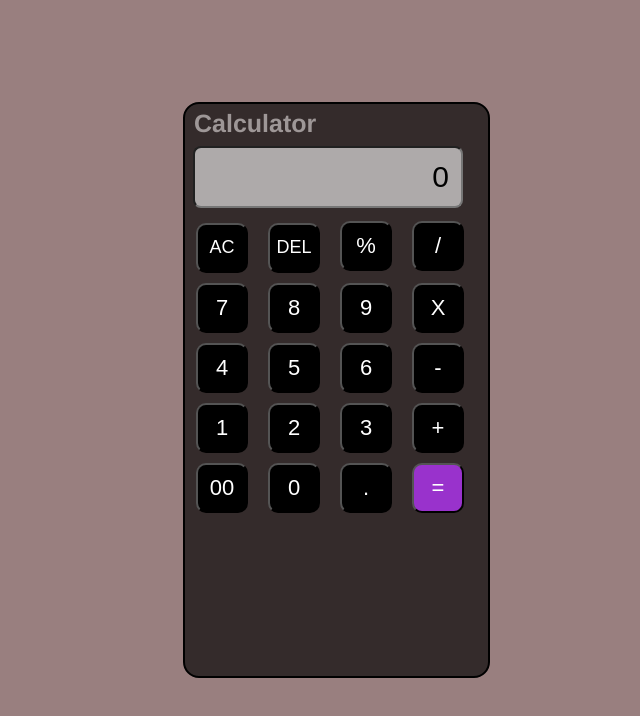
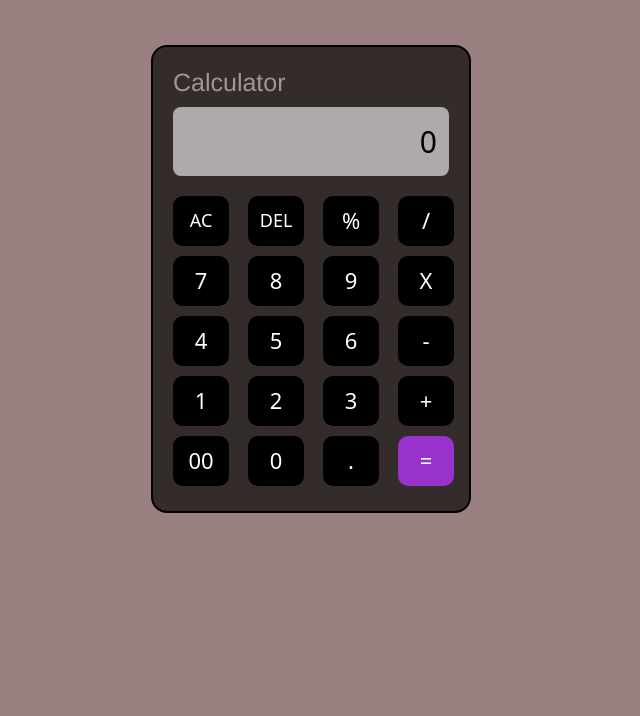
Before and after one commit to Areeba1155/Calculator, a plain HTML site: page index.html in a window 1280 px wide. Shown: the whole page, without its empty margins (329-969 px from the left). Drawn offline with nearby package versions, Linux system fonts and the light colour scheme.

Commit message:
Add new file

```diff
--- a/index.html
+++ b/index.html
@@ -5,216 +5,92 @@
     <meta charset="UTF-8">
     <meta name="viewport" content="width=device-width, initial-scale=1.0">
     <title>Calculator</title>
-    <style>
-        * {
-            padding: 0;
-            margin: 0;
-            box-sizing: border-box;
-        }
-
-        body {
-            width: 100%;
-            height: 65vh;
-            background-color: rgb(153, 127, 127);
-            /* background-image: url(https://img.freepik.com/premium-photo/blue-mathematical-plus-symbols-pattern-math-design-elements-background-medical-tech-background_1029469-79145.jpg?size=626&ext=jpg&ga=GA1.1.1980214654.1711614127&semt=ais); */
-        }
-
-        .calculator {
-            width: 24%;
-            height: 72vh;
-            border: 2px solid black;
-            border-radius: 16px;
-            background-color: rgb(0, 0, 0, 0.66);
-            box-shadow: inset;
-            margin-top: 8%;
-            margin-left: 40%;
-        }
-
-        .calculator h3 {
-            font-size: 25px;
-            color: rgb(158, 151, 151);
-            font-family: 'Franklin Gothic Medium', 'Arial Narrow', Arial, sans-serif;
-            margin: 5px 0px 0px 9px;
-        }
-
-        input {
-            width: 270px;
-            padding: 12px;
-            /* padding: 4px 10px 4px 0px; */
-            margin: 8px 8px;
-            background-color: rgba(255, 255, 255, 0.60);
-            text-align: right;
-            border-radius: 8px;
-            font-size: 30px;
-            font-weight: 500;
-            /* font-family: 'Franklin Gothic Medium', 'Arial Narrow', Arial, sans-serif; */
-            /* box-shadow: inset 0px 0px 8px rgba(0, 0, 0, 0.49);
-            text-shadow: 0px 1px 5px rgba(0, 0, 0, 0.38); */
-        }
-
-        input::placeholder {
-            color: black;
-        }
-
-        button {
-            width: 52px;
-            height: 50px;
-            /* padding: 6px 16px; */
-            margin: 5px;
-            margin-left: 11px;
-            font-size: 22px;
-            background-color: black;
-            color: white;
-            border-radius: 10px;
-            cursor: pointer;
-        }
-
-        .equal {
-            color: white;
-            background-color: darkorchid;
-        }
-
-        .AC,
-        .DEL {
-            font-size: 18px;
-        }
-
-        button:hover {
-            color: white;
-            background-color: rgb(114, 48, 48);
-        }
-
-        /* Media Queries */
-
-        @media (max-width: 320px) {
-            .calculator {
-                width: 63%;
-                height: 60vh;
-                border: 2px solid black;
-                border-radius: 16px;
-                background-color: rgb(0, 0, 0, 0.66);
-                box-shadow: inset;
-                margin-top: 32%;
-                margin-left: 16%;
-            }
-
-            .calculator h3 {
-                font-size: 15px;
-                color: rgb(158, 151, 151);
-                font-family: 'Franklin Gothic Medium', 'Arial Narrow', Arial, sans-serif;
-                margin: 5px 0px 0px 9px;
-            }
-
-            input {
-                width: 175px;
-                padding: 6px;
-                /* padding: 4px 10px 4px 0px; */
-                margin: 8px 8px;
-                background-color: rgba(255, 255, 255, 0.60);
-                text-align: right;
-                border-radius: 8px;
-                font-size: 15px;
-                font-weight: 500;
-                /* font-family: 'Franklin Gothic Medium', 'Arial Narrow', Arial, sans-serif; */
-                /* box-shadow: inset 0px 0px 8px rgba(0, 0, 0, 0.49);
-            text-shadow: 0px 1px 5px rgba(0, 0, 0, 0.38); */
-            }
-
-            input::placeholder {
-                color: black;
-            }
-
-            button {
-                width: 33px;
-                height: 33px;
-                /* padding: 6px 16px; */
-                margin-top: 6px;
-                margin-left: 6px;
-                font-size: 12px;
-                background-color: black;
-                color: white;
-                border-radius: 10px;
-                cursor: pointer;
-            }
-
-            .equal {
-                color: white;
-                background-color: darkorchid;
-            }
-
-            .AC,
-            .DEL {
-                font-size: 10px;
-            }
-
-            button:hover {
-                color: white;
-                background-color: rgb(114, 48, 48);
-            }
-
-
-        }
-    </style>
+    <!-- Bootstrap CSS -->
+    <link href="https://cdn.jsdelivr.net/npm/bootstrap@5.3.0-alpha3/dist/css/bootstrap.min.css" rel="stylesheet">
+    <link rel="stylesheet" href="style.css">
 </head>
 
 <body>
+    <div class="container">
         <div class="calculator">
             <h3>Calculator</h3>
             <input type="text" placeholder="0" id="display">
-        <div>
+            <div class="row">
+                <div class="col-3">
                     <button class="AC" onclick="removeNum()">AC</button>
-            <button class="DEL" onclick="deleteLastChar()">DEL</button>
+                </div>
+                <div class="col-3">
+                    <button class="DEL" onclick="dellLastNum()">DEL</button>
+                </div>
+                <div class="col-3">
                     <button onclick="addNum('%')">%</button>
+                </div>
+                <div class="col-3">
                     <button onclick="addNum('/')">/</button>
                 </div>
-
-        <div>
+            </div>
+            <div class="row">
+                <div class="col-3">
                     <button onclick="addNum('7')">7</button>
+                </div>
+                <div class="col-3">
                     <button onclick="addNum('8')">8</button>
+                </div>
+                <div class="col-3">
                     <button onclick="addNum('9')">9</button>
+                </div>
+                <div class="col-3">
                     <button onclick="addNum('*')">X</button>
                 </div>
-
-        <div>
+            </div>
+            <div class="row">
+                <div class="col-3">
                     <button onclick="addNum('4')">4</button>
+                </div>
+                <div class="col-3">
                     <button onclick="addNum('5')">5</button>
+                </div>
+                <div class="col-3">
                     <button onclick="addNum('6')">6</button>
+                </div>
+                <div class="col-3">
                     <button onclick="addNum('-')">-</button>
                 </div>
-
-        <div>
+            </div>
+            <div class="row">
+                <div class="col-3">
                     <button onclick="addNum('1')">1</button>
+                </div>
+                <div class="col-3">
                     <button onclick="addNum('2')">2</button>
+                </div>
+                <div class="col-3">
                     <button onclick="addNum('3')">3</button>
+                </div>
+                <div class="col-3">
                     <button onclick="addNum('+')">+</button>
                 </div>
-
-        <div>
+            </div>
+            <div class="row">
+                <div class="col-3">
                     <button onclick="addNum('00')">00</button>
+                </div>
+                <div class="col-3">
                     <button onclick="addNum('0')">0</button>
+                </div>
+                <div class="col-3">
                     <button onclick="addNum('.')">.</button>
+                </div>
+                <div class="col-3">
                     <button onclick="calculate()" class="equal">=</button>
                 </div>
             </div>
-    <script>
-        function removeNum() {
-            document.getElementById('display').value = '';
-        }
+        </div>
+    </div>
 
-        function deleteLastChar() {
-        let result = document.getElementById('display').value;
-        document.getElementById('display').value = result.slice(0, -1);
-    }
-
-        function addNum(value) {
-            document.getElementById('display').value += value;
-        }
-
-        function calculate() {
-            var result = eval(document.getElementById('display').value);
-            document.getElementById('display').value = result;
-        }
-    </script>
+    <!-- Bootstrap JS -->
+    <script src="https://cdn.jsdelivr.net/npm/bootstrap@5.3.0-alpha3/dist/js/bootstrap.bundle.min.js"></script>
+    <script src="script.js"></script>
 </body>
 
 </html>
--- /dev/null
+++ b/script.js
@@ -0,0 +1,17 @@
+function removeNum() {
+    document.getElementById('display').value = '';
+}
+
+function dellLastNum() {
+    let result = document.getElementById('display').value;
+    document.getElementById('display').value = result.slice(0, -1);
+}
+
+function addNum(value) {
+    document.getElementById('display').value += value;
+}
+
+function calculate() {
+    var result = eval(document.getElementById('display').value);
+    document.getElementById('display').value = result;
+}
--- /dev/null
+++ b/style.css
@@ -0,0 +1,72 @@
+* {
+    padding: 0;
+    margin: 0;
+    box-sizing: border-box;
+}
+
+body {
+    width: 100%;
+    height: 90vh;
+    background-color: rgb(153, 127, 127);
+}
+
+.calculator {
+    width: 100%;
+    max-width: 320px;
+    height: auto;
+    padding: 20px;
+    border: 2px solid black;
+    border-radius: 16px;
+    background-color: rgba(0, 0, 0, 0.66);
+    margin: 4% auto;
+}
+
+.calculator h3 {
+    font-size: 25px;
+    color: rgb(158, 151, 151);
+    font-family: 'Franklin Gothic Medium', 'Arial Narrow', Arial, sans-serif;
+    margin-bottom: 10px;
+    text-align: left;
+}
+
+input {
+    width: 100%;
+    padding: 12px;
+    margin-bottom: 15px;
+    background-color: rgba(255, 255, 255, 0.60);
+    text-align: right;
+    border-radius: 8px;
+    font-size: 30px;
+    font-weight: 500;
+    border: none;
+}
+
+input::placeholder {
+    color: black;
+}
+
+button {
+    width: 110%;
+    height: 50px;
+    margin: 5px 0;
+    font-size: 22px;
+    background-color: black;
+    color: white;
+    border-radius: 10px;
+    cursor: pointer;
+    border: none;
+}
+
+.equal {
+    color: white;
+    background-color: darkorchid;
+}
+
+.AC, .DEL {
+    font-size: 18px;
+}
+
+button:hover {
+    color: white;
+    background-color: rgb(114, 48, 48);
+}
```
Lines whose indentation alone changed are shown as unchanged.
